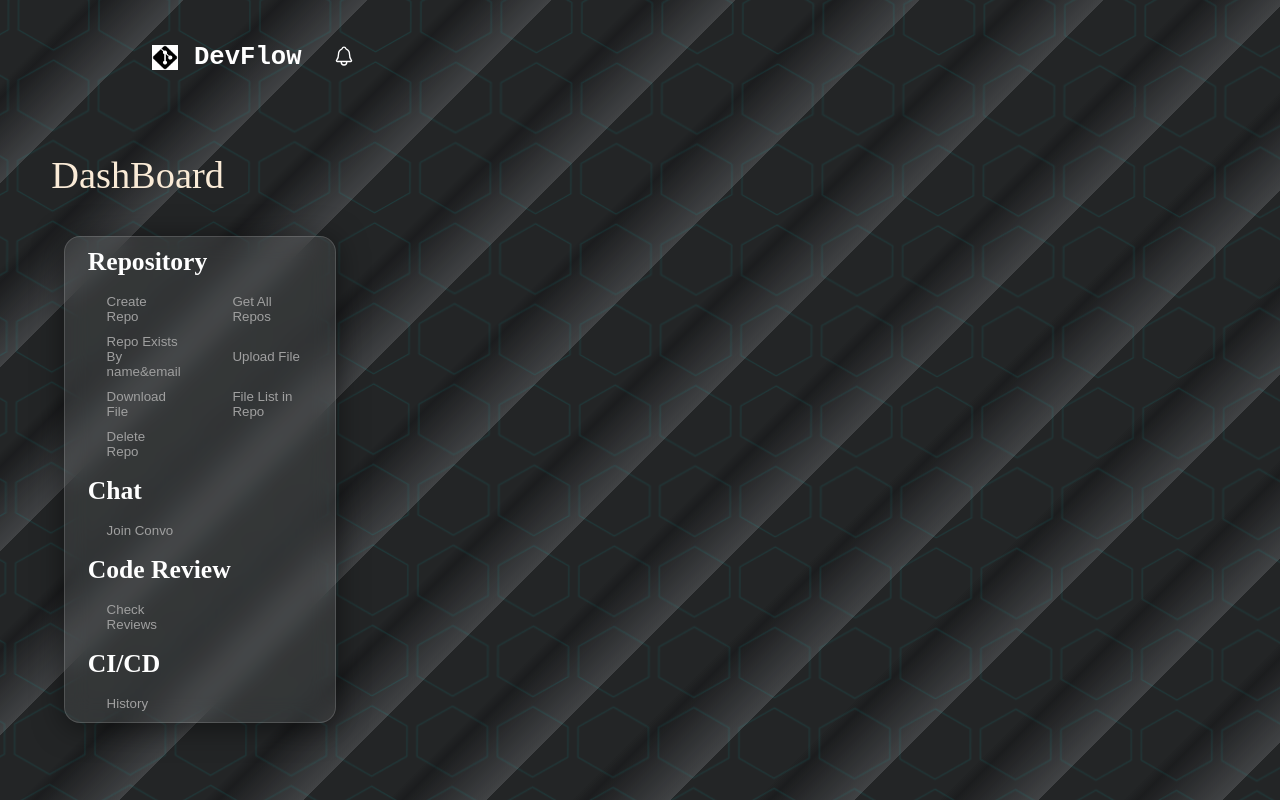
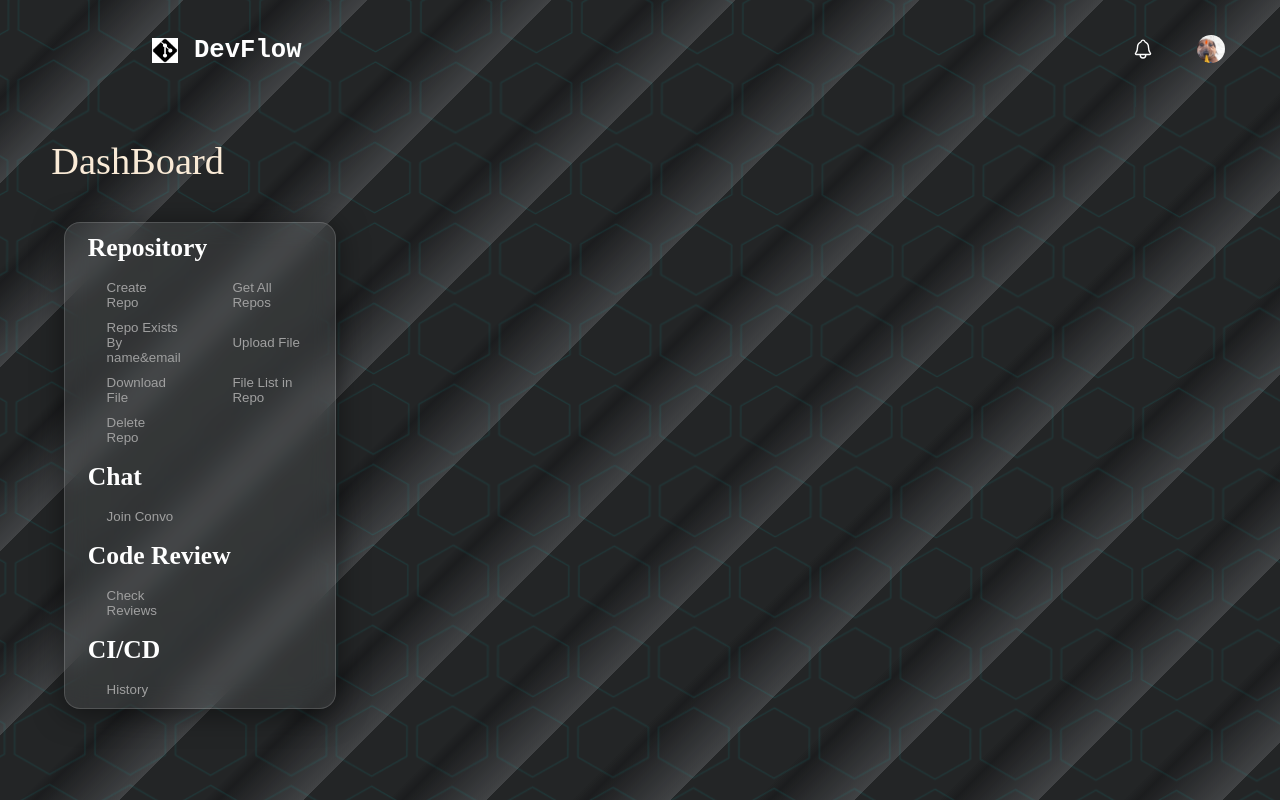
Before and after one commit to Arpan25AK/DevFlow-Web, a React (Vite) app: page /dashboard in a window 1280 px wide. Built offline with nearby package versions, Linux system fonts and the light colour scheme.

Commit message:
created the profile pic btn

```diff
--- a/src/pages/Dashboard/Dashboard.module.css
+++ b/src/pages/Dashboard/Dashboard.module.css
@@ -78,6 +78,8 @@
 .noti_btn{
     background: none;
     border: none;
+    margin-left: auto;
+    margin-right: 1vw;
     padding: 15px 15px;
     border-radius: 10px;
     cursor: pointer;
@@ -89,6 +91,23 @@
 }
 
 .noti_btn svg {
+    color: #fff;
+}
+
+.propic_btn{
+    background: none;
+    border: none;
+    padding: 15px 15px;
+    border-radius: 10px;
+    cursor: pointer;
+}
+
+.propic_btn:hover {
+    background: rgba(170, 170, 170, 0.062);
+    transition: 0.5s;
+}
+
+.propic_btn svg {
     color: #fff;
 }
 
--- a/src/pages/Dashboard/index.jsx
+++ b/src/pages/Dashboard/index.jsx
@@ -1,8 +1,9 @@
 import { useNavigate } from 'react-router-dom'
 import { IoNotificationsOutline } from 'react-icons/io5'
+import { IoPersonCircleOutline } from 'react-icons/io5'
 import styles from './Dashboard.module.css'
 import logo from '../../assets/git.jpg'
-
+import propic from '../../assets/propic.jpeg'
 function Dashboard() {
     const navigate = useNavigate()
 
@@ -24,8 +25,13 @@ function Dashboard() {
                 <div className={styles.logogrp}>
                 <img  className={styles.logoimg} src={logo} alt="logo" />
                 <button className={styles.logoText} onClick={() => navigate('/')}>DevFlow</button>
-                    <button className={styles.noti_btn}><IoNotificationsOutline size={22} /></button>
                 </div>
+                <button className={styles.noti_btn}><IoNotificationsOutline size={22} /></button>
+                <button className={styles.propic_btn}>
+                    {propic
+                        ? <img src={propic} alt="profile" style={{width: 28, height: 28, borderRadius: '50%'}} />
+                        : <IoPersonCircleOutline size={28} />}
+                </button>
             </div>
 
             <p className={styles.header}>DashBoard</p>
```
Also changed, not shown: src/assets/propic.jpeg (added).
